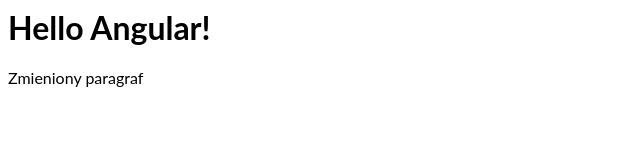
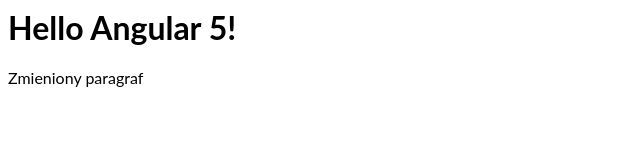
Before and after one commit to jacube1/angular-nsqaz1, an Angular app: page / in a window 1280 px wide. Shown: the top 160 px of the page, without its empty margins (0-640 px from the left). Built offline with nearby package versions, Linux system fonts and the light colour scheme.

Commit message:
1 file modified

```diff
--- a/src/app/app.component.ts
+++ b/src/app/app.component.ts
@@ -6,5 +6,6 @@
   styleUrls: [ './app.component.css' ]
 })
 export class AppComponent  {
-  name = 'Angular';
+  name = 'Angular 5';
+  komunikat = 'Ala ma kota';
 }
```
